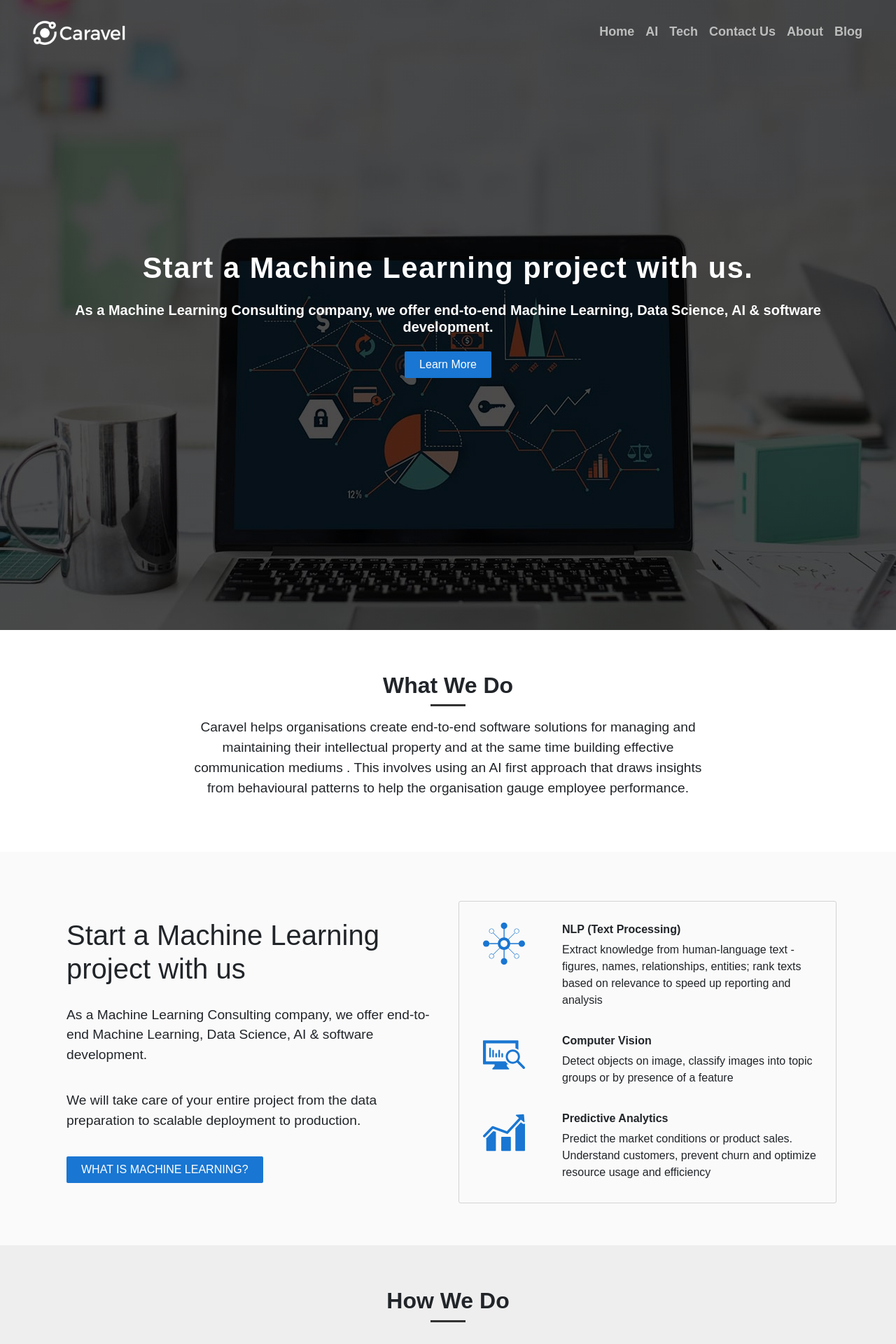
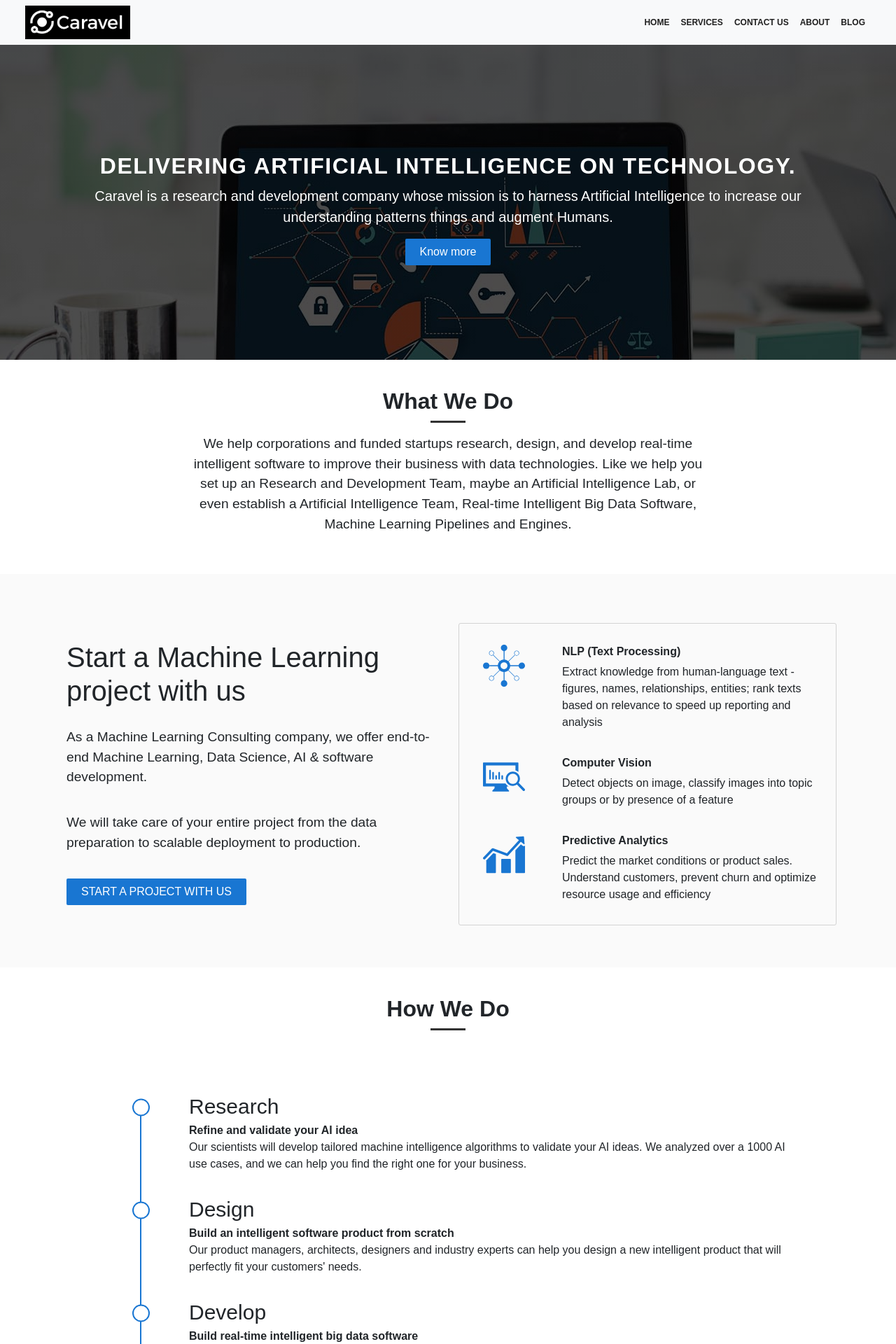
Before and after one commit to liquidworkings/liquidworkings.github.io, a Jekyll site: the page built from index.html, in a window 1280 px wide. Shown: the top 1920 px of the page at 70% size. Built offline with Jekyll 4.4.1, drawn with Linux system fonts in a browser that asks for light colours; nearby versions of some CDN libraries; some web fonts are replaced; comment, search, counter and statistics services are not loaded; some of the changed text lies outside the part shown; grey boxes are pictures that could not be loaded.

Commit message:
caravel website update 3

```diff
--- a/_includes/footer.html
+++ b/_includes/footer.html
@@ -5,18 +5,17 @@
 				<p style="text-transform: capitalize;margin-bottom: 5px;font-weight: 700">Company</p>
 				<ul class="footer-a">
 					<li><a href="/blog">Blog</a></li>
+					<li><a href="/services">Services</a></li>
 					<li><a href="/about">About</a></li>
 					<li><a href="/contact">Contact</a></li>
-					<li><a href="/terms">Terms and conditions</a></li>
-					<li><a href="/privacy">privacy policy</a></li>
 				</ul>
 			</div>
 
 			<div class="footer-links-main col-sm-3">
-				<p style="text-transform: capitalize;margin-bottom: 5px;font-weight: 700">What we do</p>
+				<p style="text-transform: capitalize;margin-bottom: 5px;font-weight: 700">Terms</p>
 				<ul class="footer-a">
-					<li><a href="/tech">Tech</a></li>
-					<li><a href="/ai">AI</a></li>
+					<li><a href="/terms">Terms and conditions</a></li>
+					<li><a href="/privacy">privacy policy</a></li>
 				</ul>
 			</div>
 
@@ -25,7 +24,7 @@
 				<ul>
 					<li><i class="fa fa-phone" aria-hidden="true"></i>&nbsp;&nbsp;+91 9700784998</li>
 					<li><i class="fa fa-envelope" aria-hidden="true"></i>&nbsp;&nbsp;team@caravel.co.in</li>
-					<li><a href="http://bit.ly/91sbhhc" class="navlink"><i class="fa fa-map-marker-alt" aria-hidden="true"></i>&nbsp;&nbsp;
+					<li><a href="http://bit.ly/91sbhhc" class="footernavlink"><i class="fa fa-map-marker-alt" aria-hidden="true"></i>&nbsp;&nbsp;
 						91springboard<br/>&nbsp;&nbsp;&nbsp;&nbsp;&nbsp; Jubilee Enclave, HITEC City,<br/>&nbsp;&nbsp;&nbsp;&nbsp;&nbsp; Hyderabad-500081.</a>
 					</li>
 				</ul>
--- a/_includes/navbar.html
+++ b/_includes/navbar.html
@@ -1,4 +1,4 @@
-<nav class="navbar navbar-expand-lg navbar-dark nav-transparent">
+<nav class="navbar navbar-expand-lg navbar-light bg-light">
   <a class="navbar-brand" href="/"><img class="img-fluid" src="/images/caravel.png" width="150"></a>
   <button class="navbar-toggler" type="button" data-toggle="collapse" data-target="#navbarSupportedContent" aria-controls="navbarSupportedContent" aria-expanded="false" aria-label="Toggle navigation">
     <span class="navbar-toggler-icon"></span>
@@ -7,27 +7,23 @@
   <div class="collapse navbar-collapse justify-content-end" id="navbarSupportedContent">
     <ul class="navbar-nav">
     <li class="nav-item nav-item-border-li">
-        <a class="nav-link" href="/">Home
+        <a class="nav-link" href="/"><span class="text-black text-uppercase">Home</span>
         <div class="nav-item-border"></div></a>
       </li>
       <li class="nav-item nav-item-border-li">
-        <a class="nav-link" href="/ai">AI
+        <a class="nav-link" href="/services"><span class="text-black text-uppercase">Services</span>
         <div class="nav-item-border"></div></a>
       </li>
       <li class="nav-item nav-item-border-li">
-        <a class="nav-link" href="/tech">Tech
+        <a class="nav-link" href="/contact"><span class="text-black text-uppercase">Contact Us</span>
         <div class="nav-item-border"></div></a>
       </li>
       <li class="nav-item nav-item-border-li">
-        <a class="nav-link" href="/contact">Contact Us
+        <a class="nav-link" href="/about"><span class="text-black text-uppercase">About</span>
         <div class="nav-item-border"></div></a>
       </li>
       <li class="nav-item nav-item-border-li">
-        <a class="nav-link" href="/about">About
-        <div class="nav-item-border"></div></a>
-      </li>
-      <li class="nav-item nav-item-border-li">
-        <a class="nav-link" href="/blog">Blog
+        <a class="nav-link" href="/blog"><span class="text-black text-uppercase">Blog</span>
         <div class="nav-item-border"></div></a>
       </li>
     </ul>
--- a/contact.html
+++ b/contact.html
@@ -5,7 +5,7 @@ title: Contact
 <script>
   var scrollvalue = location.search.split('v=')[1];
   if(scrollvalue === '1') {
-    window.scrollBy(0, 600);
+    window.scrollBy(0, 640);
   }
 </script>
 
--- a/css/main.css
+++ b/css/main.css
@@ -63,59 +63,23 @@ h1, h2, h3, h4, h5, h6 {
 /* ============================================================================== */
 /* Navbar */
 /* ============================================================================== */
-.nav-transparent{
-  background: transparent;
-  position: absolute;
-  width: 100%;
-  z-index: 999;
-  color: #fff;
-  padding: 20px;
+
+.navbar-brand{
+  background-color: black;
+  margin: 0px 20px;
 }
-.navbar-brand{
+.nav-item-border-li a span {
+  font-size: 12px;
   font-weight: 700;
-  font-size: 28px;
-  color: #fff;
-  margin: 0px 20px;
+}
+.text-black {
+  color: #212121;
 }
 .navbar-collapse {
   padding: 0px 20px;
 }
-.navbar-dark .navbar-toggler {
-  color: rgba(255, 255, 255, 1);
-  font-weight: 700;
-  border-color: transparent
-}
-
-.navbar-dark .navbar-toggler:active,
-.navbar-dark .navbar-toggler:focus {
-  outline: none;
-  color: #fff
-}
-
-.navbar-dark .navbar-nav .nav-link {
-  color: rgba(255, 255, 255, 0.65);
-  font-size: 18px;
-  font-weight: 900
-}
-
-.navbar-dark .navbar-nav .nav-link:hover,
-.navbar-dark .navbar-nav .nav-link:active {
-  color: #fff;
-}
-
-.navlink {
-  text-decoration: none;
-  color: white;
-}
-
-.navlink:hover {
-  text-decoration: none;
-  color: gray;
-}
-
 @media (max-width: 991px) {
   .navbar-collapse{
-    background-color: rgba(20, 20, 20, 0.8);
     padding: 0px 20px;
   }
 }
@@ -130,8 +94,17 @@ h1, h2, h3, h4, h5, h6 {
 }
 .nav-item-border-li:hover .nav-item-border {
   width: 100%;
-  border-bottom: 2px solid white;
+  border-bottom: 2px solid #212121;
 }
+.footernavlink {
+  text-decoration: none;
+  color: white;
+}
+.footernavlink:hover {
+  text-decoration: none;
+  color: gray;
+}
+
 /* ============================================================================== */
 /* Hero Unit */
 /* ============================================================================== */
@@ -142,8 +115,7 @@ h1, h2, h3, h4, h5, h6 {
   z-index: 1;
 }
 .index-page-hero-unit {
-  min-height: 600px;
-  height: 100vh;
+  height: 450px;
   background-color: #333;
   background: linear-gradient(rgba(0,0,0,0.7), rgba(0,0,0,0.7)),url(/images/home-background.jpg) no-repeat center center;
   overflow: hidden;
@@ -160,15 +132,15 @@ h1, h2, h3, h4, h5, h6 {
   color: #fff;
 }
 .hero-unit-text-container h1{
-  font-size: 260%;
-  margin-bottom: 25px;
+  font-size: 200%;
+  margin-bottom: 10px;
   font-weight: 700;
   line-height: 1.1;
   letter-spacing: 1.5px;
 }
 .hero-unit-text-container p{
   font-weight: 300;
-  font-size: 28px;
+  font-size: 20px;
 }
 @media (max-width: 768px) {
   .hero-unit-text-container h1{
@@ -192,8 +164,7 @@ h1, h2, h3, h4, h5, h6 {
 /* What we do section*/
 /* ============================================================================== */
 .whatwedo{
-  padding: 60px 0px;
-  background-color: #EEEEEE;
+  padding: 40px 0px;
 }
 .hwd-card{
   background-color: #fff;
@@ -397,3 +368,38 @@ footer{
 .swal-text {
   text-align: center;
 }
+
+/*time line*/
+.timeline-container {
+  padding: 10px;
+  position: relative;
+}
+.timeline-container:before {
+  content: '';
+  width: 2px;
+  height: 83%;
+  background: var(--primary-color);
+  position: absolute;
+  left: 20px;
+  top: 10%;
+}
+.timeline-content {
+  padding: 10px;
+  padding-left: 20px;
+  margin: 10px 60px;
+  width: 100%;
+  border-radius: 8px;
+  position: relative;
+}
+.timeline-content:after {
+  content: '';
+  width: 25px;
+  height: 25px;
+  border: 2px solid var(--primary-color);
+  background: white;
+  border-radius: 50%;
+  position: absolute;
+  left: -61px;
+  top: 25%;
+  transform: translateY(-50%);
+}
--- a/index.html
+++ b/index.html
@@ -3,78 +3,41 @@ layout: default
 title: Home
 ---
 <section class="index-page-hero-unit">
-  <div class="h-100">
-  <div class="row justify-content-center h-100"">
-    <div class="col-md-12 align-self-center">
-      <div class="hero-unit-text-container text-center">
-        <div class="carousel slide" data-ride="carousel">
-          <div class="carousel-inner">
-            <div class="carousel-item active">
-              <div class="container">
-                <div>
-                  <h1>Start a Machine Learning project with us.</h1>
-                </div>
-                <div>
-                  <h5>As a Machine Learning Consulting company, we offer end-to-end Machine Learning, Data Science, AI & software development.</h5>
-                </div>
-                <div style="padding-top: 15px;">
-                  <div class="btn btn-primary"> Learn More </div>
-                </div>
-              </div>
-            </div>
-            <div class="carousel-item">
-              <div class="container">
-                <div>
-                  <h1>Start a Machine Learning project with us.</h1>
-                </div>
-                <div>
-                  <h5>As a Machine Learning Consulting company, we offer end-to-end Machine Learning, Data Science, AI & software development.</h5>
-                </div>
-                <div style="padding-top: 15px;">
-                  <div class="btn btn-primary"> Learn More </div>
-                </div>
-              </div>
-            </div>
-            <div class="carousel-item">
-              <div class="container">
-                <div>
-                  <h1>Start a Machine Learning project with us.</h1>
-                </div>
-                <div>
-                  <h5>As a Machine Learning Consulting company, we offer end-to-end Machine Learning, Data Science, AI & software development.</h5>
-                </div>
-                <div style="padding-top: 15px;">
-                  <div class="btn btn-primary"> Learn More </div>
-                </div>
-              </div>
-            </div>
-          </div>
+  <div class="container h-100">
+    <div class="row justify-content-center h-100">
+      <div class="col-md-12 align-self-center text-center">
+        <div class="hero-unit-text-container" style="padding-top: 20px;">
+          <h1 class="text-uppercase">Delivering Artificial Intelligence on Technology.</h1>
+          <p>Caravel is a research and development company whose mission is to harness Artificial Intelligence to increase our understanding patterns things and augment Humans. </p>
+          <a href="#k" id="link" class="btn btn-primary">Know more</a>
         </div>
       </div>
     </div>
   </div>
 </section>
 
-<section class="text-center" style="padding: 60px 0px;">
+<section class="text-center" style="padding: 40px 0px;">
   <div class="container">
     <div class="row justify-content-center">
       <div class="col-md-8">
         <h2 class="text-capitalize">What we do</h2>
         <hr class="us-line">
-        <p style="font-weight: 300;font-size: 120%;">Caravel helps organisations create end-to-end software solutions for managing and maintaining their intellectual property and at the same time building effective communication mediums . This involves using an AI first approach that draws insights from behavioural patterns to help the organisation gauge employee performance.</p>
+        <p style="font-weight: 300;font-size: 120%;">We help corporations and funded startups research, design, and develop real-time intelligent software to improve their business with data technologies. Like we help you set up an Research and Development Team, maybe an Artificial Intelligence Lab, or even establish a Artificial Intelligence Team, Real-time Intelligent Big Data Software, Machine Learning Pipelines and Engines.
+</p>
       </div>
     </div>
   </div>
 </section>
 
-<section style="padding: 70px 0px 60px 0px; background-color: #FAFAFA;;">
+<div id="k">
+  <section style="padding: 70px 0px 60px 0px; background-color: #FAFAFA;">
     <div class="container">
       <div class="row justify-content-center">
         <div class="col-sm-6" style="padding: 25px;">
           <h1 style="font-weight: 100;">Start a Machine Learning project with us</h1>
           <p style="padding: 20px 0px;font-size: 120%;">As a Machine Learning Consulting company, we offer end-to-end Machine Learning, Data Science, AI & software development.</p>
           <p style="padding-bottom: 20px;font-size: 120%;">We will take care of your entire project from the data preparation to scalable deployment to production.</p>
-        <button class="btn btn-primary"> WHAT IS MACHINE LEARNING? </button>
+          <a href="/contact?v=1"><button class="btn btn-primary"> START A PROJECT WITH US </button></a>
         </div>
         <div class="col-sm-6">
           <div style="padding: 15px 10px; border: 1px solid lightgray; border-radius: 3px;">
@@ -110,41 +73,37 @@ title: Home
       </div>
     </div>
   </section>
+</div>
 
-<section class="whatwedo" style="">
+<section class="whatwedo">
   <div class="container text-center">
     <h2 class="text-capitalize">How we do</h2>
     <hr class="us-line">
-    <div class="row" style="padding-top: 40px;">
-      <div class="col-md-4 hwd-card-container">
-        <div class="hwd-card h-100">
-          <img class="img-fluid" src="https://cdn.discordapp.com/attachments/391971809563508738/414461307581104128/circles.png" width="120" style="margin-bottom: 20px;">
-          <h4>Explore</h4>
-          <p style="font-weight: 300">During a one week sprint we explore and identify the problem together with the client, draft solutions, build prototypes, and test them with real users.</p>
+    <div class="row justify-content-center text-left" style="padding-top: 40px;">
+      <div class="col-md-10">
+        <div class="timeline-container">
+          <div class="timeline-content">
+            <div style="font-size: 30px;">Research</div>
+            <div style="font-weight: 700">Refine and validate your AI idea</div>
+            <div style="font-weight: 300">Our scientists will develop tailored machine intelligence algorithms to validate your AI ideas. We analyzed over a 1000 AI use cases, and we can help you find the right one for your business.</div>
           </div>
-        <div class="hwd-card-line-1"></div>
+          <div class="timeline-content">
+            <div style="font-size: 30px;">Design</div>
+            <div style="font-weight: 700">Build an intelligent software product from scratch</div>
+            <div style="font-weight: 300">Our product managers, architects, designers and industry experts can help you design a new intelligent product that will perfectly fit your customers' needs.</div>
           </div>
-      <div class="col-md-4 hwd-card-container">
-        <div class="hwd-card h-100">
-          <img class="img-fluid" src="https://cdn.discordapp.com/attachments/391971809563508738/414461307958460427/icosahedron.png" width="120" style="margin-bottom: 20px;">
-          <h4>Design</h4>
-          <p style="font-weight: 300">We co-create with the client a unique product experience that is tested with real customers, giving the client an MVP and ready-to-code product designs.</p>
+          <div class="timeline-content">
+            <div style="font-size: 30px;">Develop</div>
+            <div style="font-weight: 700">Build real-time intelligent big data software</div>
+            <div style="font-weight: 300">We are ready to augment your product team with our engineers and scientists or build a self-contained data-intensive module for you: ETL (Extract-Transform-Load) pipeline, Machine learning microservice, or a Business Intelligence tool.</div>
           </div>
-        <div class="hwd-card-line-2"></div>
         </div>
-      <div class="col-md-4 hwd-card-container">
-        <div class="hwd-card h-100">
-          <img class="img-fluid" src="https://cdn.discordapp.com/attachments/391971809563508738/414461309732651020/triangle.png" width="120" style="margin-bottom: 20px;">
-          <h4>Build</h4>
-          <p style="font-weight: 300">Our Engineering &amp; Development team build digital products for global and local markets. We code, test, launch and scale your digital product to millions of people.</p>
-        </div>
-        <div class="hwd-card-line-3"></div>
       </div>
     </div>
   </div>
 </section>
 
-<section style="background-color:#FFFFFF;padding: 60px 0px;">
+<section style="background-color: #FAFAFA;;padding: 60px 0px;">
   <div class="container text-center">
     <div class="row justify-content-center">
       <div class="col-md-10">
@@ -174,7 +133,7 @@ title: Home
                 </div>
                 <div style="padding-top: 25px;">
                   <a href="{{site.posts[0].url}}" style="text-decoration: none;">
-                    <span class="btn btn-primary">
+                    <span class="start-project">
                       Read more >
                     </span>
                   </a>
@@ -201,7 +160,7 @@ title: Home
                 </div>
                 <div style="padding-top: 25px;">
                   <a href="{{posts.url}}" style="text-decoration: none;">
-                    <span class="btn btn-primary">
+                    <span class="start-project">
                       Read more >
                     </span>
                   </a>
@@ -211,13 +170,13 @@ title: Home
           </div>
         </div>
       </div>
+      {% endfor %}
       <a class="carousel-control-prev" href="#carouselExampleIndicators" role="button" data-slide="prev">
         &lsaquo;
       </a>
       <a class="carousel-control-next" href="#carouselExampleIndicators" role="button" data-slide="next">
         &rsaquo;
       </a>
-      {% endfor %}
     </div>
   </div>
 </section>
--- a/js/main.js
+++ b/js/main.js
@@ -1,3 +1,19 @@
+// smooth scrolling in index page
+$(function() {
+  $('a[href*="#"]:not([href="#"])').click(function() {
+    if (location.pathname.replace(/^\//,'') == this.pathname.replace(/^\//,'') && location.hostname == this.hostname) {
+      var target = $(this.hash);
+      target = target.length ? target : $('[name=' + this.hash.slice(1) +']');
+      if (target.length) {
+        $('html, body').animate({
+          scrollTop: target.offset().top
+        }, 1000);
+        return false;
+      }
+    }
+  });
+});
+
 // file: script.js
 // Initialize Firebase
 var config = {
```
Lines whose indentation alone changed are shown as unchanged.
